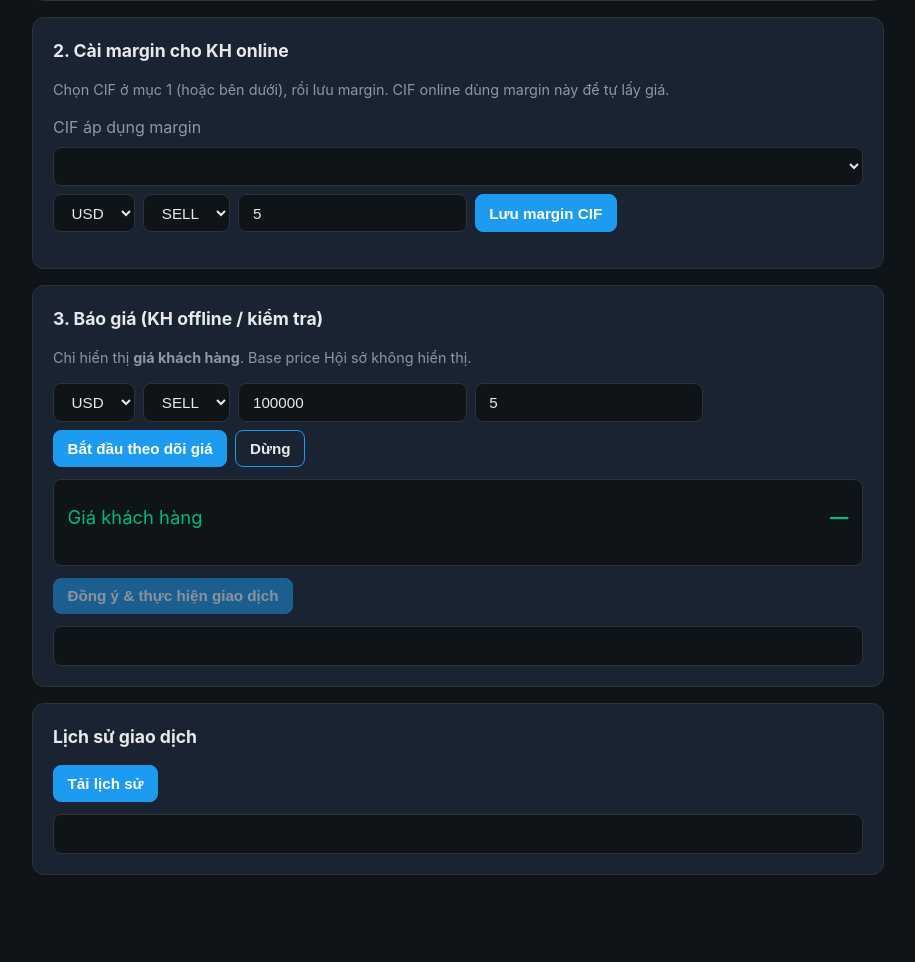
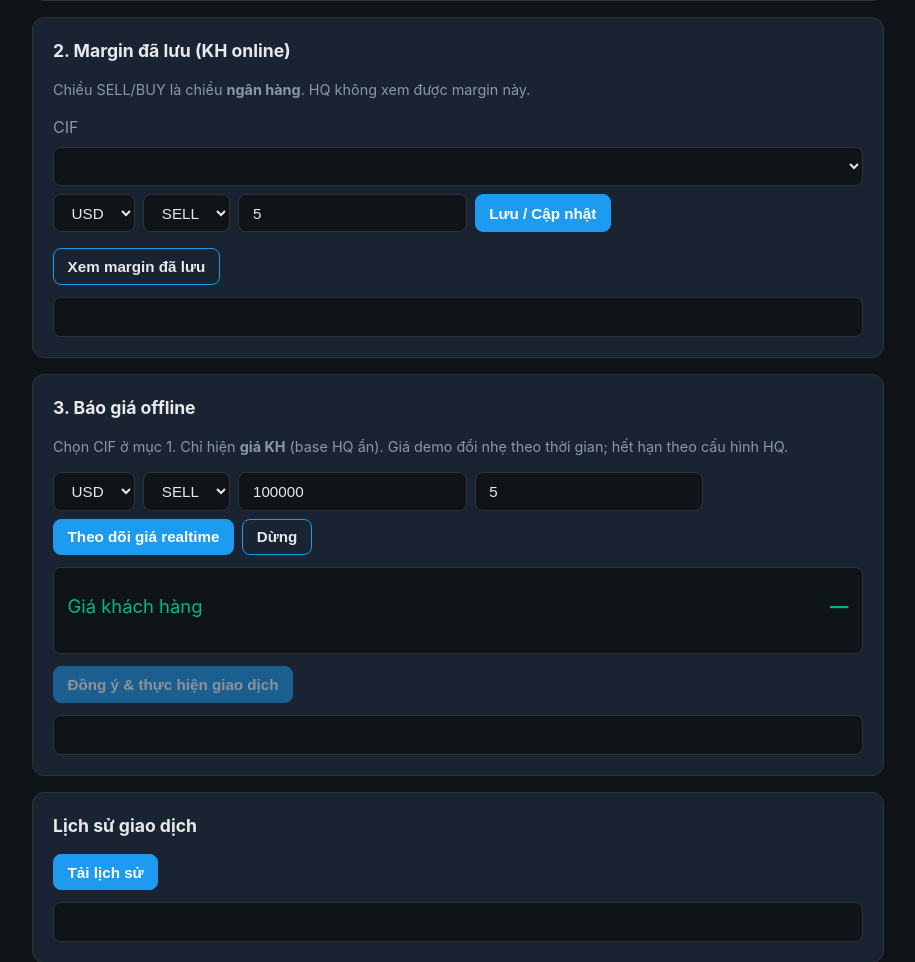
Before and after one commit to trongltgit/anti-bot-pro, a Flask app: template templates/portal_cn.html in a window 1280 px wide. Shown: the part 423-1385 px from the top of the page, without its empty margins (182-1097 px from the left). Before the commit the page ends 1298 px from the top, so only its background shows below. Run offline with Flask 3, Linux system fonts and the light colour scheme; the template is opened without the code that fills it, so the values that code supplies are empty.

Commit message:
Update margin section and button labels in portal_cn.html

```diff
--- a/templates/portal_cn.html
+++ b/templates/portal_cn.html
@@ -23,28 +23,30 @@
     </section>
 
     <section class="card">
-      <h2>2. Cài margin cho KH online</h2>
-      <p class="hint">Chọn CIF ở mục 1 (hoặc bên dưới), rồi lưu margin. CIF online dùng margin này để tự lấy giá.</p>
-      <label class="muted">CIF áp dụng margin</label>
+      <h2>2. Margin đã lưu (KH online)</h2>
+      <p class="hint">Chiều SELL/BUY là chiều <strong>ngân hàng</strong>. HQ không xem được margin này.</p>
+      <label class="muted">CIF</label>
       <select id="preset-cif" class="full-select"></select>
       <div class="form-row" style="margin-top:0.5rem">
         <select id="p-cur"><option>USD</option><option>EUR</option><option>GBP</option><option>JPY</option><option>AUD</option><option>SGD</option></select>
         <select id="p-side"><option>SELL</option><option>BUY</option></select>
         <input type="number" id="p-margin" value="5" min="0" step="0.1" placeholder="Margin">
-        <button onclick="savePreset()">Lưu margin CIF</button>
+        <button onclick="savePreset()">Lưu / Cập nhật</button>
       </div>
       <p id="preset-msg" class="muted"></p>
+      <button onclick="loadPresets()" class="secondary">Xem margin đã lưu</button>
+      <div id="preset-list" class="result-box"></div>
     </section>
 
     <section class="card">
-      <h2>3. Báo giá (KH offline / kiểm tra)</h2>
-      <p class="hint">Chỉ hiển thị <strong>giá khách hàng</strong>. Base price Hội sở không hiển thị.</p>
+      <h2>3. Báo giá offline</h2>
+      <p class="hint">Chọn CIF ở mục 1. Chỉ hiện <strong>giá KH</strong> (base HQ ẩn). Giá demo đổi nhẹ theo thời gian; hết hạn theo cấu hình HQ.</p>
       <div class="form-row">
         <select id="currency"><option>USD</option><option>EUR</option><option>GBP</option><option>JPY</option><option>AUD</option><option>SGD</option></select>
         <select id="side"><option>SELL</option><option>BUY</option></select>
         <input type="number" id="amount" value="100000" min="1">
         <input type="number" id="margin" value="5" min="0" step="0.1" placeholder="Margin CN">
-        <button onclick="startQuote()">Bắt đầu theo dõi giá</button>
+        <button onclick="startQuote()">Theo dõi giá realtime</button>
         <button class="secondary" onclick="stopQuote()">Dừng</button>
       </div>
       <div id="quote-box" class="result-box">
```
